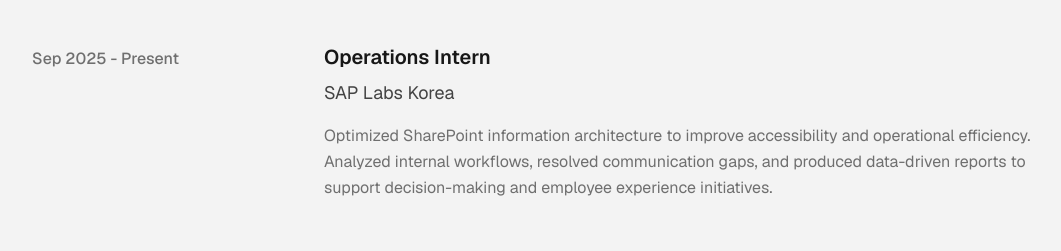
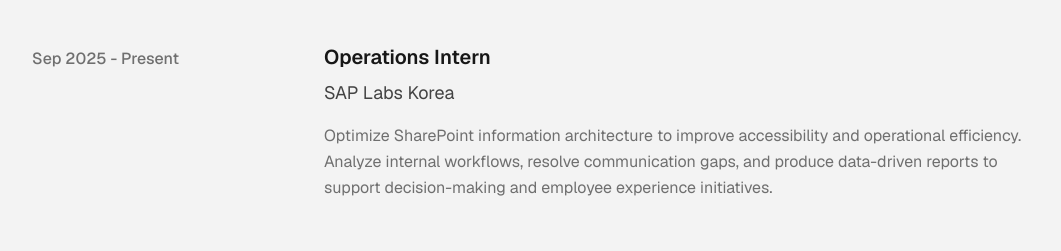
Before and after one commit to Designer-Su/designer-su.github.io, a Next.js app: page /about in a window 1280 px wide. Shown: the part 820-1071 px from the top of the page, without its empty margins (96-1157 px from the left). Built offline with nearby package versions, Linux system fonts and the light colour scheme.

Commit message:
Update SAP Labs Korea description to present tense

```diff
--- a/data/portfolio.ts
+++ b/data/portfolio.ts
@@ -12,7 +12,7 @@ export const portfolioData = {
       role: "Operations Intern",
       company: "SAP Labs Korea",
       period: "Sep 2025 - Present",
-      description: "Optimized SharePoint information architecture to improve accessibility and operational efficiency. Analyzed internal workflows, resolved communication gaps, and produced data-driven reports to support decision-making and employee experience initiatives.",
+      description: "Optimize SharePoint information architecture to improve accessibility and operational efficiency. Analyze internal workflows, resolve communication gaps, and produce data-driven reports to support decision-making and employee experience initiatives.",
     },
     {
       id: 2,
```
